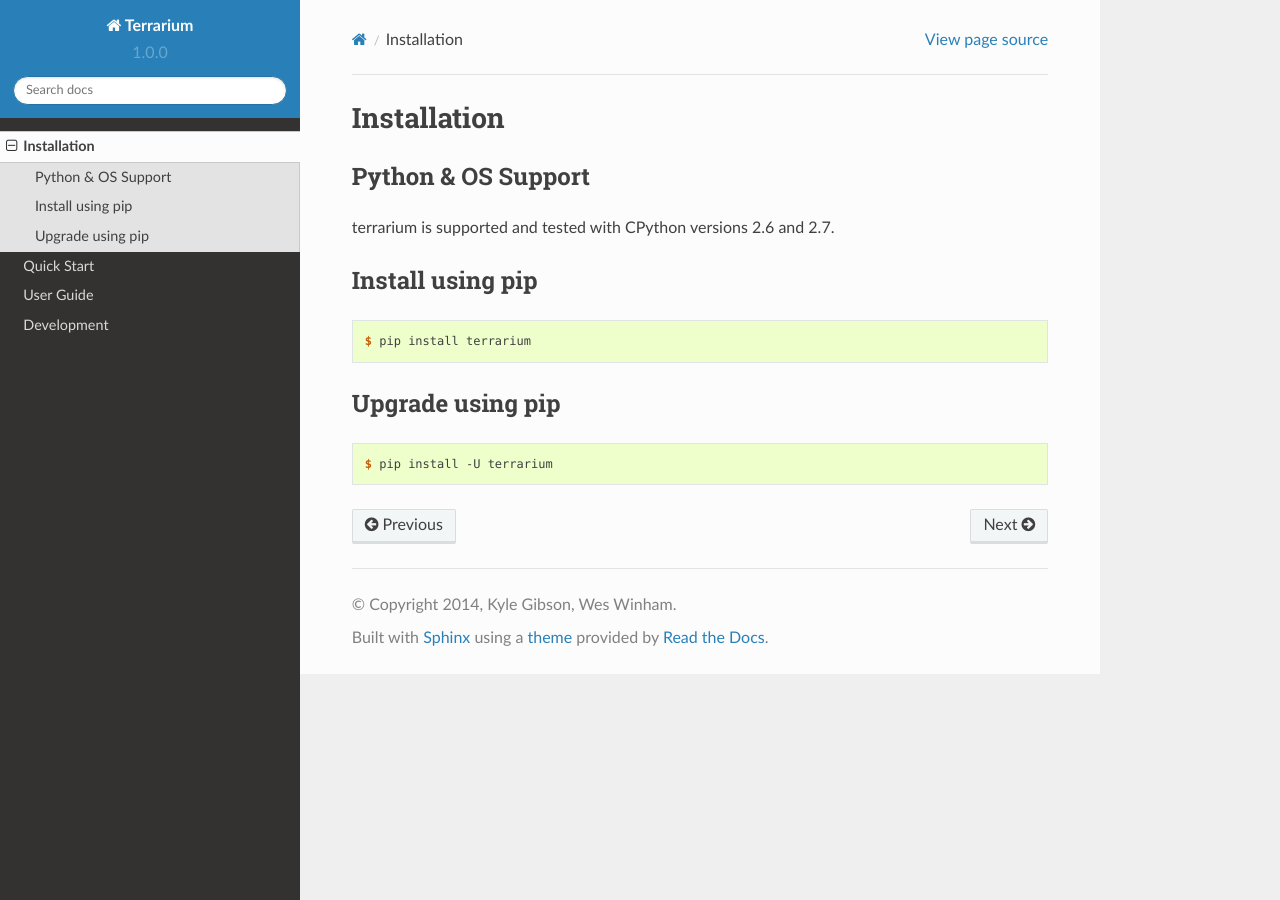
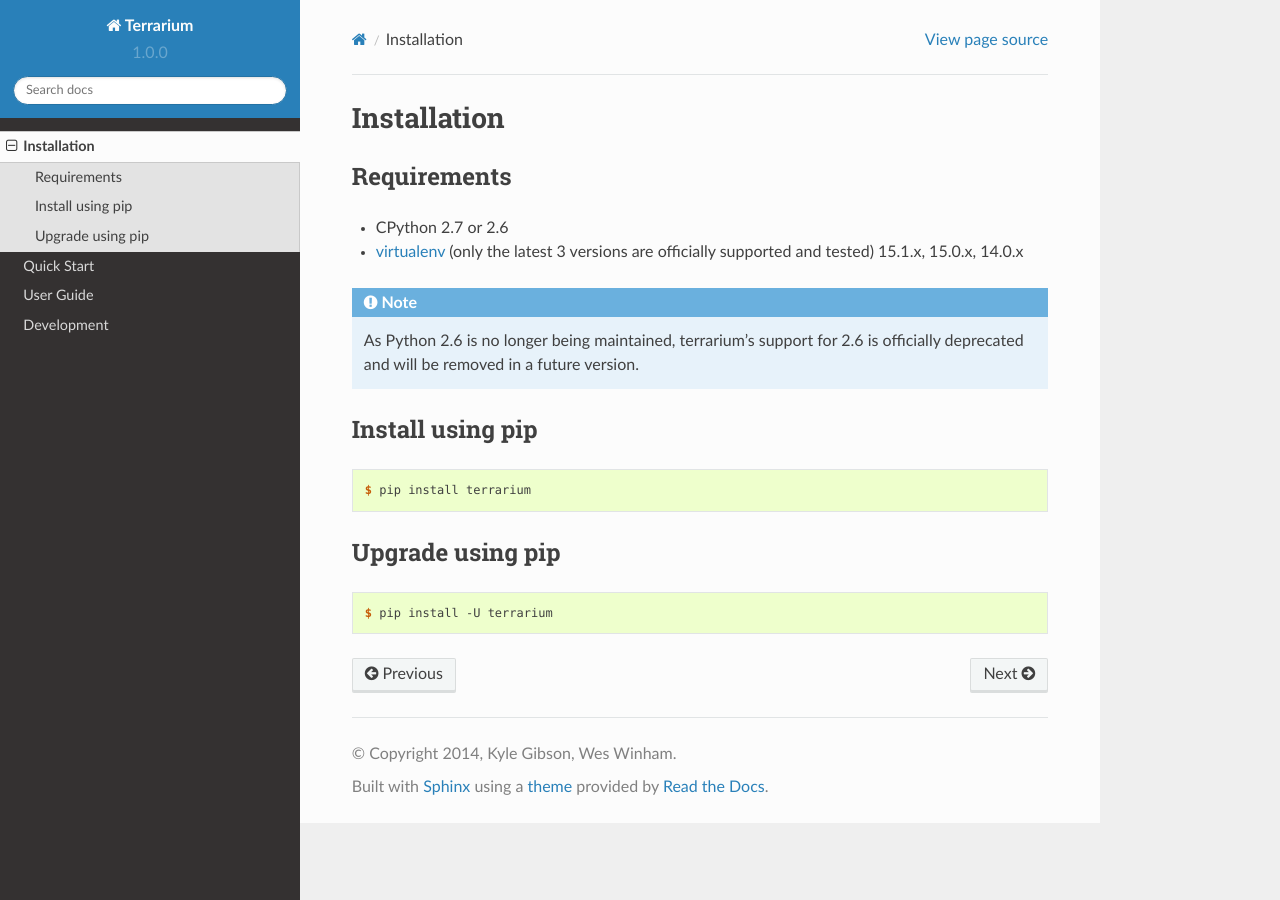
Before and after one commit to PolicyStat/terrarium, a Sphinx documentation site: the page built from docs/installation.rst, in a window 1280 px wide. Built offline with Sphinx 7.4.7 and the Read the Docs theme 2.0.0, drawn with Linux system fonts in a browser that asks for light colours; pages that are not in the unit, such as notebooks, are missing from menus.

Commit message:
Updated documentation around requirements for installation

```diff
--- a/docs/installation.rst
+++ b/docs/installation.rst
@@ -2,10 +2,20 @@
 Installation
 ############
 
-Python & OS Support
-###################
+Requirements
+############
 
-terrarium is supported and tested with CPython versions 2.6 and 2.7.
+* CPython 2.7 or 2.6
+* `virtualenv <https://virtualenv.pypa.io/en/stable/>`_
+  (only the latest 3 versions are officially supported and tested)
+  15.1.x, 15.0.x, 14.0.x
+
+.. note::
+
+    As Python 2.6 is no longer being maintained,
+    terrarium's support for 2.6
+    is officially deprecated
+    and will be removed in a future version.
 
 Install using pip
 #################
```
